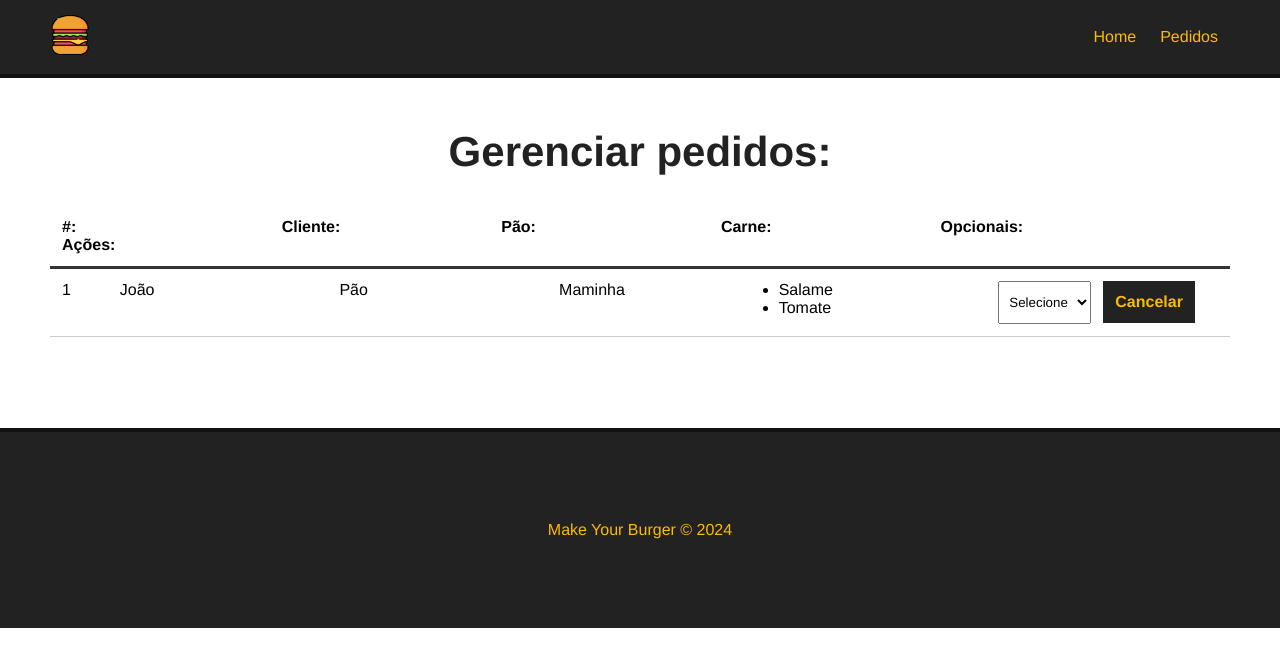
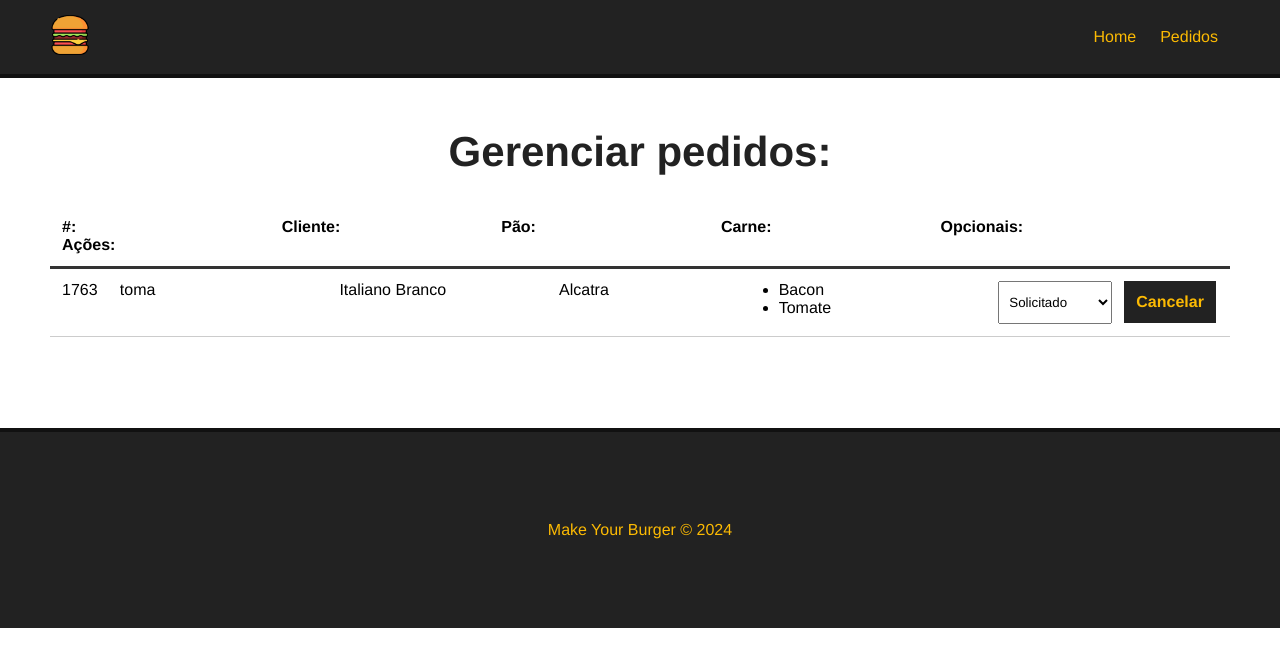
Before and after one commit to Masthw/Vue.js, a Vue app: page /pedidos in a window 1280 px wide. Shown: the top 666 px of the page. Built offline with nearby package versions, Linux system fonts and the light colour scheme; data requests are answered from the project's data file.

Commit message:
feat: fetch order data directly from database

```diff
--- a/src/components/Dashboard.vue
+++ b/src/components/Dashboard.vue
@@ -11,20 +11,23 @@
       </div>
     </div>
     <div id="burger-table-rows">
-      <div class="burger-table-row">
-        <div class="order-number">1</div>
-        <div>João</div>
-        <div>Pão</div>
-        <div>Maminha</div>
+      <div class="burger-table-row" v-for="burger in burgers" :key="burger.id">
+        <div class="order-number">{{ burger.id }}</div>
+        <div>{{ burger.nome }}</div>
+        <div>{{ burger.pao }}</div>
+        <div>{{ burger.carne }}</div>
         <div>
           <ul>
-            <li>Salame</li>
-            <li>Tomate</li>
+            <li v-for="(opcional, index) in burger.opcionais" :key="index">
+              {{ opcional }}
+            </li>
           </ul>
         </div>
         <div>
           <select name="status" id="status">
-            <option value="">Selecione</option>
+            <option v-for="s in status" :key="s.id" value="s.tipo" :selected="burger.status == s.tipo">
+              {{ s.tipo }}
+            </option>
           </select>
           <button class="delete-btn">Cancelar</button>
         </div>
@@ -36,6 +39,34 @@
 <script>
 export default {
   name: "Dashboard",
+  data() {
+    return {
+      burgers: null,
+      burger_id: null,
+      status: [],
+    };
+  },
+  methods: {
+    async getPedidos() {
+      const req = await fetch("http://localhost:3000/burgers");
+
+      const data = await req.json();
+
+      this.burgers = data;
+
+      this.getStatus();
+    },
+    async getStatus() {
+      const req = await fetch("http://localhost:3000/status");
+
+      const data = await req.json();
+
+      this.status = data;
+    },
+  },
+  mounted() {
+    this.getPedidos();
+  },
 };
 </script>
 
@@ -81,19 +112,18 @@
 
 .delete-btn {
   background-color: #222;
-    color: #FCBA03;
+  color: #fcba03;
   font-weight: bold;
   border: 2px solid #222;
   padding: 10px;
   font-size: 16px;
   margin: 0 auto;
   cursor: pointer;
-    transition: .5s;
+  transition: 0.5s;
 }
 
 .delete-btn:hover {
   background-color: transparent;
   color: #222;
 }
-
 </style>
```
Lines whose indentation alone changed are shown as unchanged.
